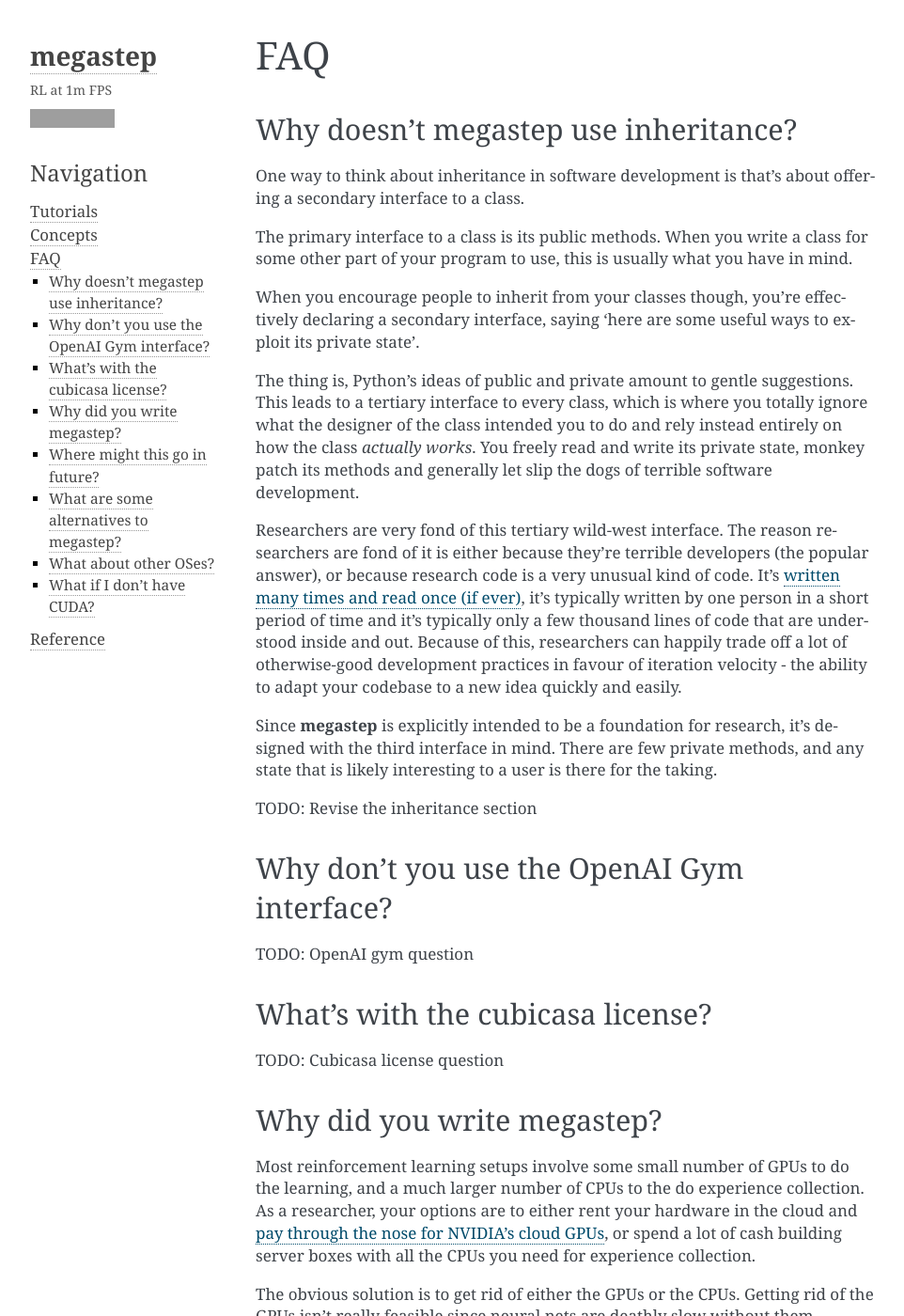
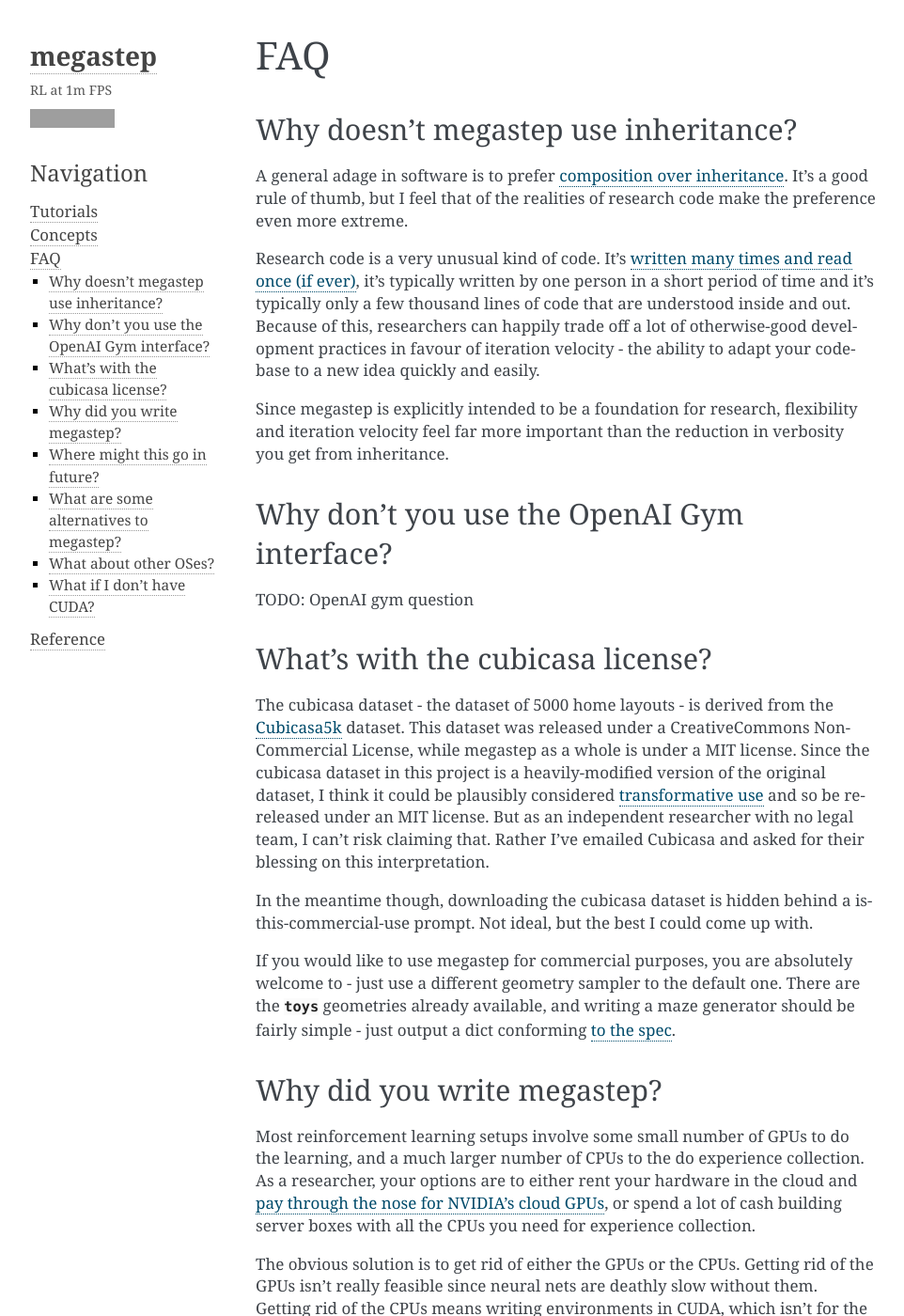
Before and after one commit to andyljones/megastep, a Sphinx documentation site: the page built from docs/faq.rst, in a window 1280 px wide and 1400 px high. Shown: the whole window at 94% size, without its empty margins (148-1110 px from the left). Built offline with Sphinx 7.4.7, drawn with Linux system fonts in a browser that asks for light colours; grey boxes are pictures that could not be loaded.

Commit message:
Adds cubicasa license stuff

```diff
--- a/docs/faq.rst
+++ b/docs/faq.rst
@@ -6,32 +6,17 @@
 
 Why doesn't megastep use inheritance?
 -------------------------------------
+A general adage in software is to prefer `composition over inheritance <https://stackoverflow.com/questions/49002/prefer-composition-over-inheritance>`_.
+It's a good rule of thumb, but I feel that of the realities of research code make the preference even more extreme.
 
-One way to think about inheritance in software development is that's about offering a secondary interface to a class.
-
-The primary interface to a class is its public methods. When you write a class for some other part of your program to
-use, this is usually what you have in mind.
-
-When you encourage people to inherit from your classes though, you're effectively declaring a secondary interface,
-saying 'here are some useful ways to exploit its private state'.
-
-The thing is, Python's ideas of public and private amount to gentle suggestions. This leads to a tertiary interface
-to every class, which is where you totally ignore what the designer of the class intended you to do and rely instead
-entirely on how the class *actually works*. You freely read and write its private state, monkey patch its methods and
-generally let slip the dogs of terrible software development.
-
-Researchers are very fond of this tertiary wild-west interface. The reason researchers are fond of it is either
-because they're terrible developers (the popular answer), or because research code is a very unusual kind of code.
-It's `written many times and read once (if ever) <https://devblogs.microsoft.com/oldnewthing/20070406-00/?p=27343>`_,
+Research code is a very unusual kind of code. It's `written many times and read once (if ever) <https://devblogs.microsoft.com/oldnewthing/20070406-00/?p=27343>`_,
 it's typically written by one person in a short period of time and it's typically only a few thousand lines of code
 that are understood inside and out. Because of this, researchers can happily trade off a lot of otherwise-good
 development practices in favour of iteration velocity - the ability to adapt your codebase to a new idea quickly and
 easily.
 
-Since **megastep** is explicitly intended to be a foundation for research, it's designed with the third interface in mind.
-There are few private methods, and any state that is likely interesting to a user is there for the taking.
-
-TODO: Revise the inheritance section
+Since megastep is explicitly intended to be a foundation for research, flexibility and iteration velocity feel far more
+important than the reduction in verbosity you get from inheritance.
 
 .. _openai-gym:
 
@@ -43,7 +28,19 @@
 
 What's with the cubicasa license?
 ---------------------------------
-TODO: Cubicasa license question
+The cubicasa dataset - the dataset of 5000 home layouts - is derived from the `Cubicasa5k <https://github.com/CubiCasa/CubiCasa5k>`_
+dataset. This dataset was released under a CreativeCommons Non-Commercial License, while megastep as a whole is under a
+MIT license. Since the cubicasa dataset in this project is a heavily-modified version of the original dataset, I think
+it could be plausibly considered `transformative use <https://www.copyright.gov/fair-use/more-info.html#:~:text=Transformative%20uses%20are%20those%20that,purpose%20of%20encouraging%20creative%20expression.>`_
+and so be re-released under an MIT license. But as an independent researcher with no legal team, I can't risk claiming
+that. Rather I've emailed Cubicasa and asked for their blessing on this interpretation.
+
+In the meantime though, downloading the cubicasa dataset is hidden behind a is-this-commercial-use prompt. Not ideal,
+but the best I could come up with.
+
+If you would like to use megastep for commercial purposes, you are absolutely welcome to - just use a different geometry
+sampler to the default one. There are the :mod:`~megastep.toys` geometries already available, and writing a maze
+generator should be fairly simple - just output a dict conforming :ref:`to the spec <geometry>`.
 
 .. _why:
 
```
Also changed, not shown: 2 other files.
